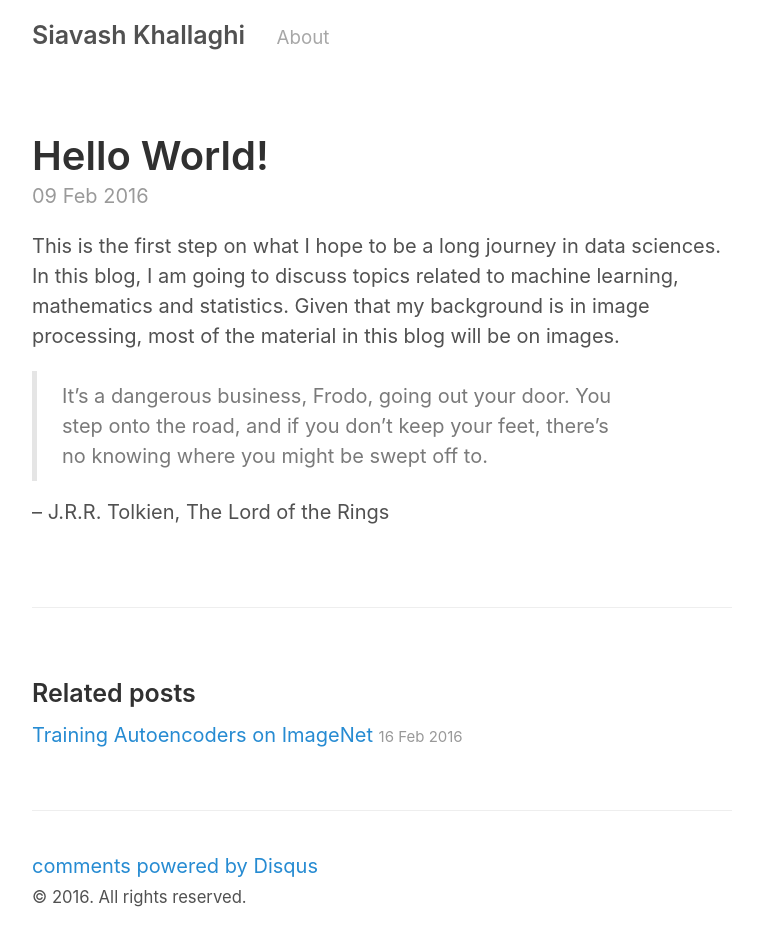
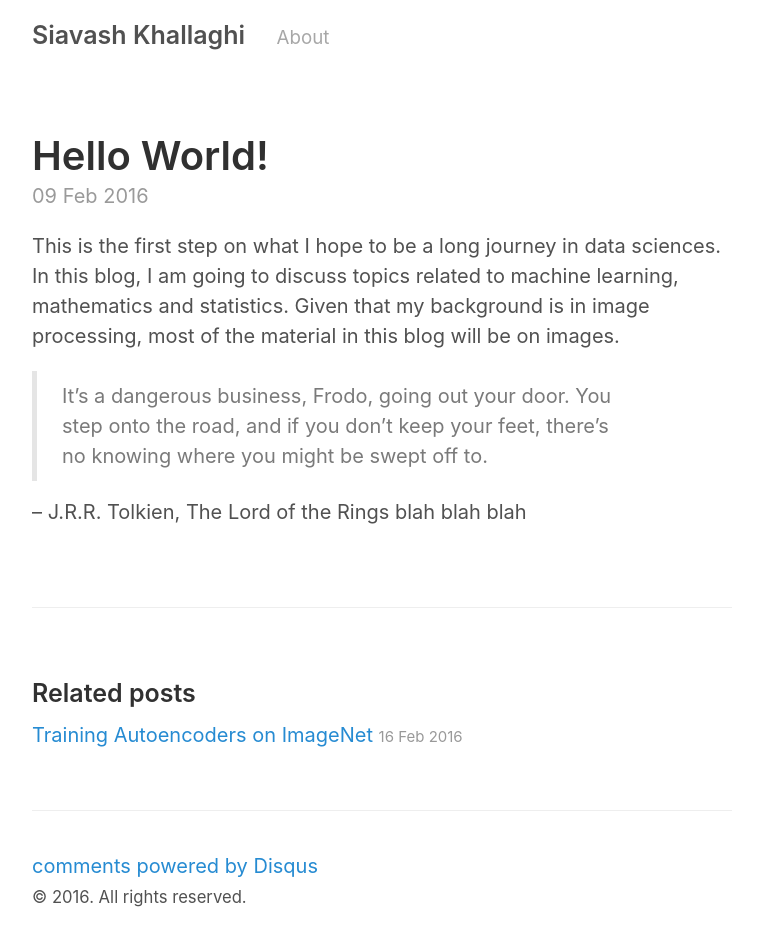
Before and after one commit to siavashk/siavashk.github.io, a Jekyll site: the page built from _posts/2016-02-09-hello-world.md, in a window 1280 px wide. Shown: the whole page, without its empty margins (258-1021 px from the left). Built offline with Jekyll 4.4.1, drawn with Linux system fonts in a browser that asks for light colours; comment, search, counter and statistics services are not loaded.

Commit message:
Stupid test for sanity

```diff
--- a/_posts/2016-02-09-hello-world.md
+++ b/_posts/2016-02-09-hello-world.md
@@ -9,3 +9,4 @@ This is the first step on what I hope to be a long journey in data sciences. In
 > It's a dangerous business, Frodo, going out your door. You step onto the road, and if you don't keep your feet, there's no knowing where you might be swept off to.
 
 -- J.R.R. Tolkien, The Lord of the Rings
+blah blah blah
```
